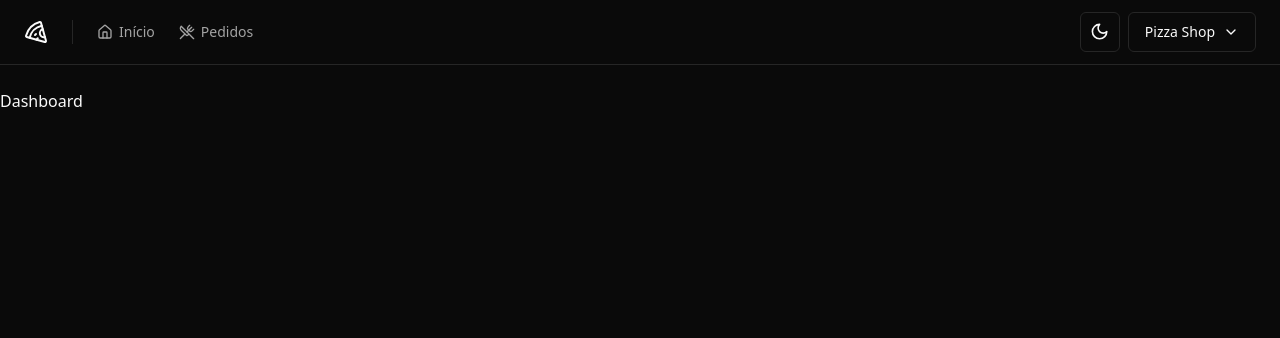
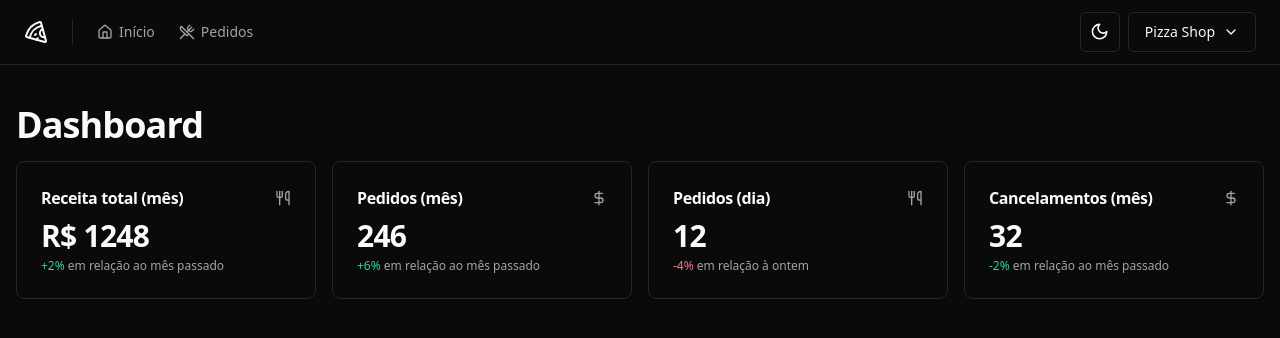
Before and after one commit to tenshiiu/pizzashop-web, a React (Vite) app: page / in a window 1280 px wide. Shown: the top 338 px of the page. Built offline with nearby package versions, Linux system fonts and the light colour scheme.

Commit message:
Criando cards para o Dashboard

```diff
--- a/src/pages/app/dashboard.tsx
+++ /dev/null
@@ -1,8 +0,0 @@
-import { Helmet } from "react-helmet-async"
-
-export function Dashboard() {
-    return <>
-    <Helmet title="Dashboard"/>
-    <h1>Dashboard</h1>
-    </>
-}
--- /dev/null
+++ b/src/pages/app/orders/dashboard/cards/day-orders-amount-card.tsx
@@ -0,0 +1,19 @@
+import { Card, CardContent, CardHeader, CardTitle } from "@/components/ui/card";
+import { Utensils } from "lucide-react";
+
+export function DayOrdersAmountCard() {
+    return (
+        <Card>
+         <CardHeader className="flex-row items-center justify-between space-y-0 pb-2">
+             <CardTitle className="text-base font-semibold">Pedidos (dia)</CardTitle>
+             <Utensils className="h-4 w-4 text-muted-foreground" />
+         </CardHeader>
+         <CardContent className="space-y-1">
+         <span className="text-3xl font-bold tracking-tight">12</span>
+         <p className="text-xs text-muted-foreground">
+             <span className="text-rose-500 dark:text-rose-400">-4%</span> em relação à ontem
+         </p>
+         </CardContent>
+        </Card>
+    )
+}
--- /dev/null
+++ b/src/pages/app/orders/dashboard/cards/month-canceled-orders-amount-card.tsx
@@ -0,0 +1,20 @@
+import { Card, CardContent, CardHeader, CardTitle } from "@/components/ui/card";
+import { DollarSign } from "lucide-react";
+
+export function MonthCanceledOrdersAmountCard() {
+    return (
+        <Card>
+         <CardHeader className="flex-row items-center justify-between space-y-0 pb-2">
+             <CardTitle className="text-base font-semibold">Cancelamentos (mês)</CardTitle>
+             <DollarSign className="h-4 w-4 text-muted-foreground" />
+         </CardHeader>
+         <CardContent className="space-y-1">
+         <span className="text-3xl font-bold tracking-tight">32</span>
+         <p className="text-xs text-muted-foreground">
+             <span className="text-emerald-500 dark:text-emerald-400">-2% </span>
+             em relação ao mês passado
+         </p>
+         </CardContent>
+        </Card>
+    )
+}
--- /dev/null
+++ b/src/pages/app/orders/dashboard/cards/month-orders-amount-card.tsx
@@ -0,0 +1,19 @@
+import { Card, CardContent, CardHeader, CardTitle } from "@/components/ui/card";
+import { DollarSign } from "lucide-react";
+
+export function MonthOrdersAmountCard() {
+    return (
+        <Card>
+         <CardHeader className="flex-row items-center justify-between space-y-0 pb-2">
+             <CardTitle className="text-base font-semibold">Pedidos (mês)</CardTitle>
+             <DollarSign className="h-4 w-4 text-muted-foreground" />
+         </CardHeader>
+         <CardContent className="space-y-1">
+         <span className="text-3xl font-bold tracking-tight">246</span>
+         <p className="text-xs text-muted-foreground">
+             <span className="text-emerald-500 dark:text-emerald-400">+6%</span> em relação ao mês passado
+         </p>
+         </CardContent>
+        </Card>
+    )
+}
--- /dev/null
+++ b/src/pages/app/orders/dashboard/cards/month-revenue-card.tsx
@@ -0,0 +1,21 @@
+import { Card, CardContent, CardHeader, CardTitle } from "@/components/ui/card";
+import { Utensils } from "lucide-react";
+
+export function MonthRevenueCard() {
+    return (
+        <Card>
+                <CardHeader className="flex-row items-center justify-between space-y-0 pb-2">
+                    <CardTitle className="text-base font-semibold">Receita total (mês)</CardTitle>
+                    <Utensils className="h-4 w-4 text-muted-foreground" />
+                </CardHeader>
+                <CardContent className="space-y-1">
+                <span className="text-3xl font-bold tracking-tight">
+                    R$ 1248
+                </span>
+                <p className="text-xs text-muted-foreground">
+                    <span className="text-emerald-500 dark:text-emerald-400">+2%</span> em relação ao mês passado
+                </p>
+                </CardContent>
+        </Card>
+    )
+}
--- /dev/null
+++ b/src/pages/app/orders/dashboard/dashboard.tsx
@@ -0,0 +1,21 @@
+import { DayOrdersAmountCard } from "./cards/day-orders-amount-card";
+import { MonthCanceledOrdersAmountCard } from "./cards/month-canceled-orders-amount-card";
+import { MonthOrdersAmountCard } from "./cards/month-orders-amount-card";
+import { MonthRevenueCard } from "./cards/month-revenue-card";
+import { Helmet } from "react-helmet-async";
+
+export function Dashboard() {
+    return <>
+    <Helmet title="Dashboard"/>
+    <div className="flex flex-col gap-4 p-4">
+        <h1 className="text-4xl font-bold tracking-tight">Dashboard</h1>
+
+        <div className="grid grid-cols-4 gap-4">
+            <MonthRevenueCard />
+            <MonthOrdersAmountCard />
+            <DayOrdersAmountCard />
+            <MonthCanceledOrdersAmountCard />
+        </div>
+    </div>
+    </>
+}
--- a/src/routes.tsx
+++ b/src/routes.tsx
@@ -2,7 +2,7 @@
 
 import { SignIn } from "./pages/auth/sign-in";
 import { AppLayout } from "./pages/_layouts/app";
-import { Dashboard } from "./pages/app/dashboard";
+import { Dashboard } from "./pages/app/orders/dashboard/dashboard";
 import { AuthLayout } from "./pages/_layouts/auth";
 import { SignUp } from "./pages/auth/sing-up";
 import { Orders } from "./pages/app/orders/orders";
```
